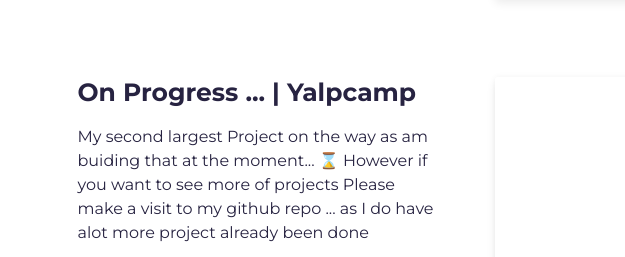
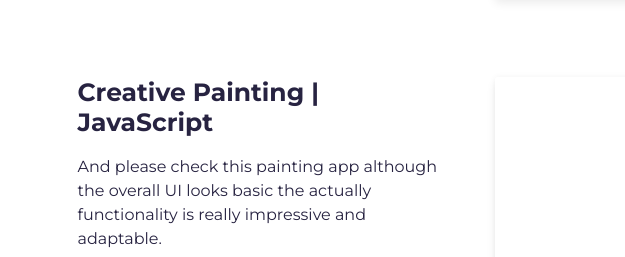
Before and after one commit to Aram-Eli/simpleOne, a website built with Parcel: page src/index.html in a window 1280 px wide. Shown: the part 2122-2379 px from the top of the page, 0-625 px from the left. Built offline with nearby package versions, Linux system fonts and the light colour scheme; grey boxes are pictures that could not be loaded.

Commit message:
Uploading a new project

```diff
--- a/src/index.html
+++ b/src/index.html
@@ -205,20 +205,20 @@
           <div class="row">
             <div class="col-lg-4 col-sm-12">
               <div class="project-wrapper__text load-hidden">
-                <h3 class="project-wrapper__text-title">On Progress ... | Yalpcamp
+                <h3 class="project-wrapper__text-title">Creative Painting | JavaScript
 
                 </h3>
                 <div>
                   <p class="mb-4">
-                    My second largest Project on the way as am buiding that at the moment... ⌛
-                    However if you want to see more of projects Please make a visit to my github repo ... as I do have alot more project already been done
+                    And please check this painting app although the overall UI looks basic
+                    the actually functionality is really impressive and adaptable.
                   </p>
                 </div>
                 <a
                   rel="noreferrer"
                   target="_blank"
                   class="cta-btn cta-btn--hero"
-                  href="https://github.com/Aram-Eli"
+                  href="https://aram-eli.github.io/paint-clone.github.io/"
                 >
                   See Live
                 </a>
@@ -226,7 +226,7 @@
                   rel="noreferrer"
                   target="_blank"
                   class="cta-btn text-color-main"
-                  href="https://github.com/Aram-Eli"
+                  href="https://github.com/Aram-Eli/paint-clone.github.io"
                 >
                   Source Code
                 </a>
```
